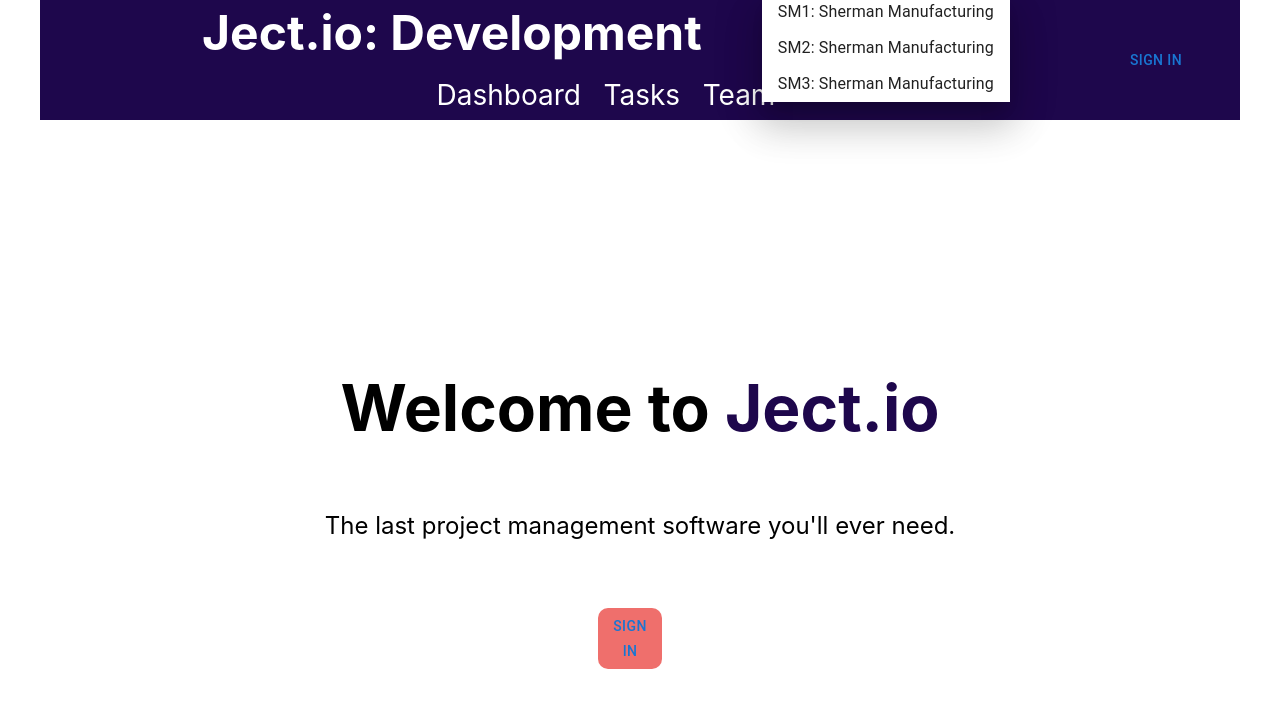
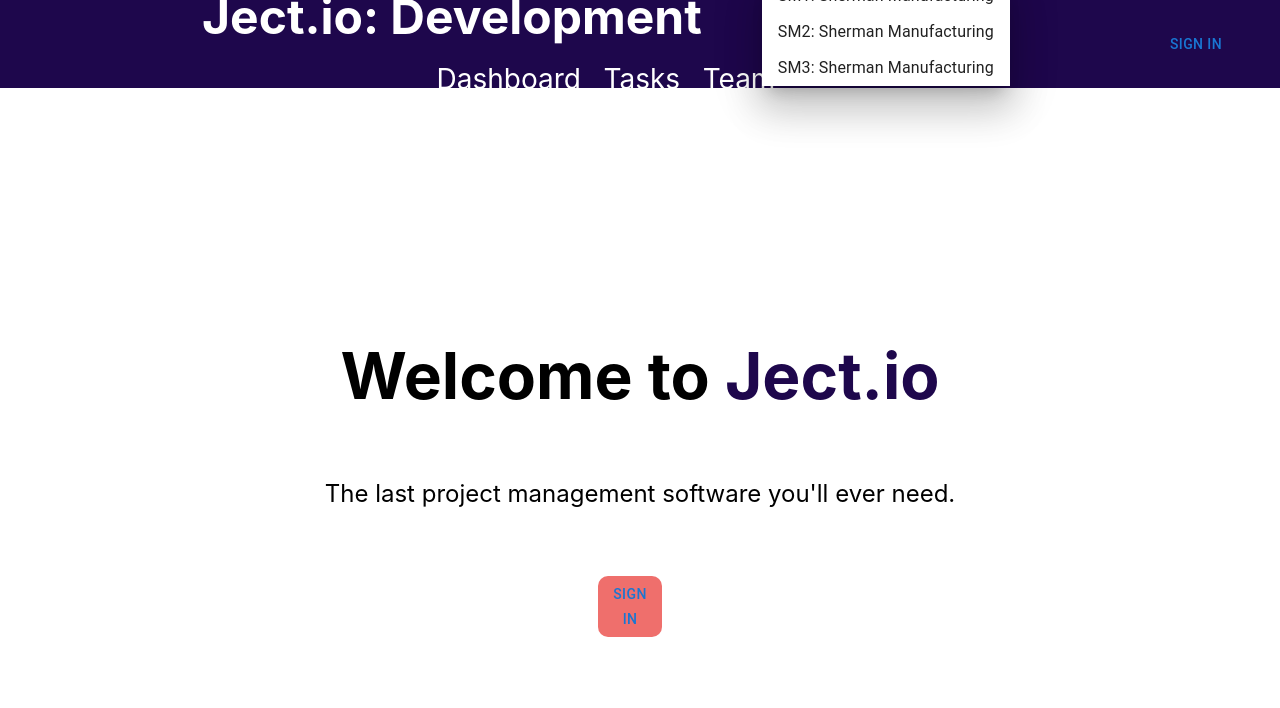
Before and after one commit to elijah798/tasktracker, a Next.js app: page / in a window 1280 px wide. Shown: the top 708 px of the page. Built offline with nearby package versions, Linux system fonts and the light colour scheme; no server answers.

Commit message:
bug fixes

```diff
--- a/components/NavBar.js
+++ b/components/NavBar.js
@@ -31,14 +31,14 @@ export default function NavBar() {
 
     return (
 
-        <Container maxWidth="lg"
+        <Container maxWidth="auto"
 
         style={{backgroundColor: "#1E074C",
                 display: "flex",
                 flexDirection: "row",
                 justifyContent: "space-evenly",
                 alignItems: "center",
-                height: "15vh",
+                height: "11vh",
                 padding: "0px 50px",
 
     }}
--- a/pages/tasks.js
+++ b/pages/tasks.js
@@ -1,6 +1,7 @@
+/* eslint-disable react-hooks/rules-of-hooks */
 import TaskList from "../components/TaskList";
 import styles from "../styles/Home.module.css";
-import { useSession } from "next-auth/react";
+import {useSession, signIn, signOut} from 'next-auth/react'
 import { getXataClient } from "../src/xata";
 
 const xata = getXataClient();
@@ -21,6 +22,7 @@ export default function tasks({tasks}){
 
 
     const {data: session } = useSession()
+
     tasks.forEach((task) => {
         task.DueDate = new Date(task.DueDate).toLocaleDateString();
     })
```
